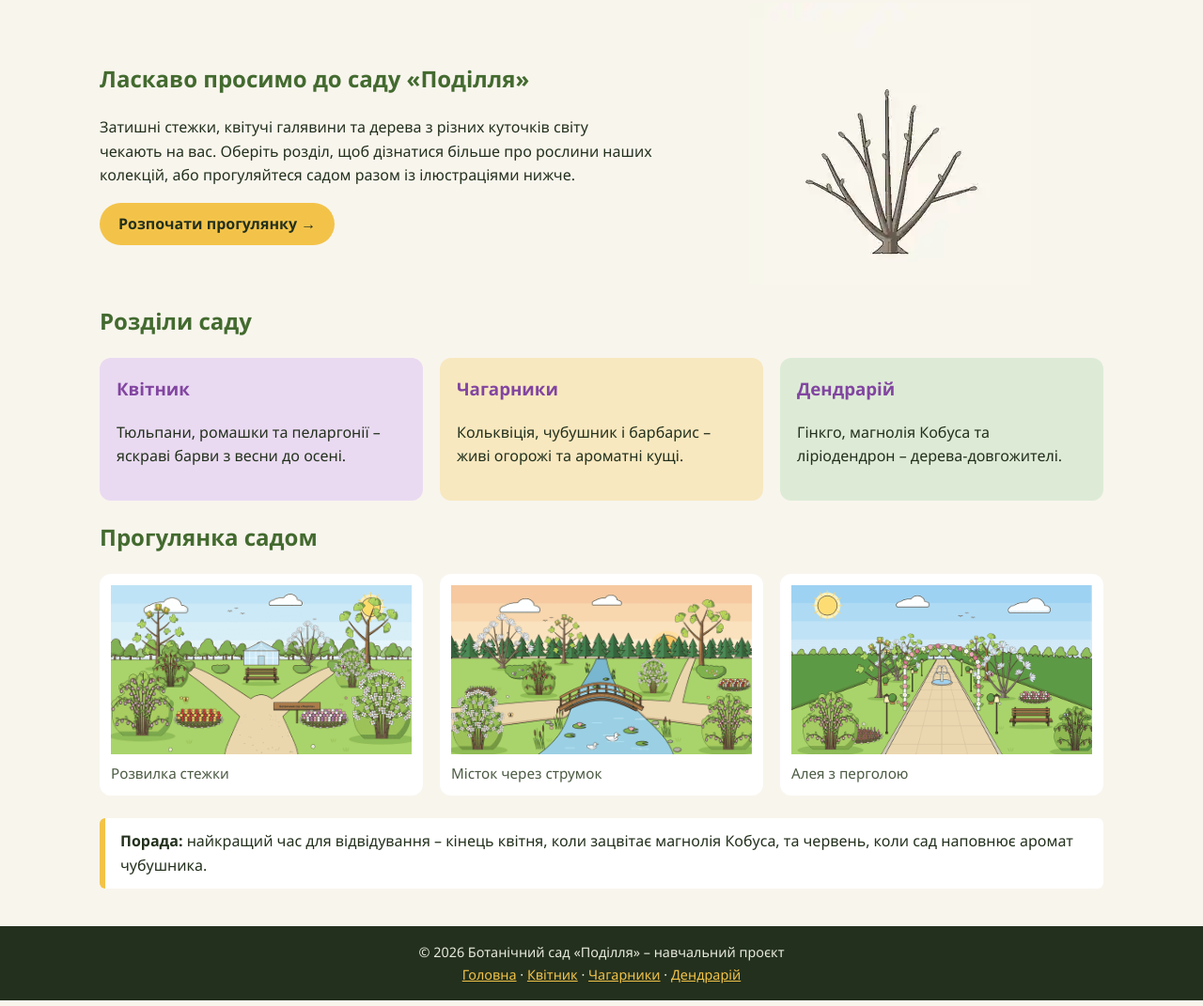
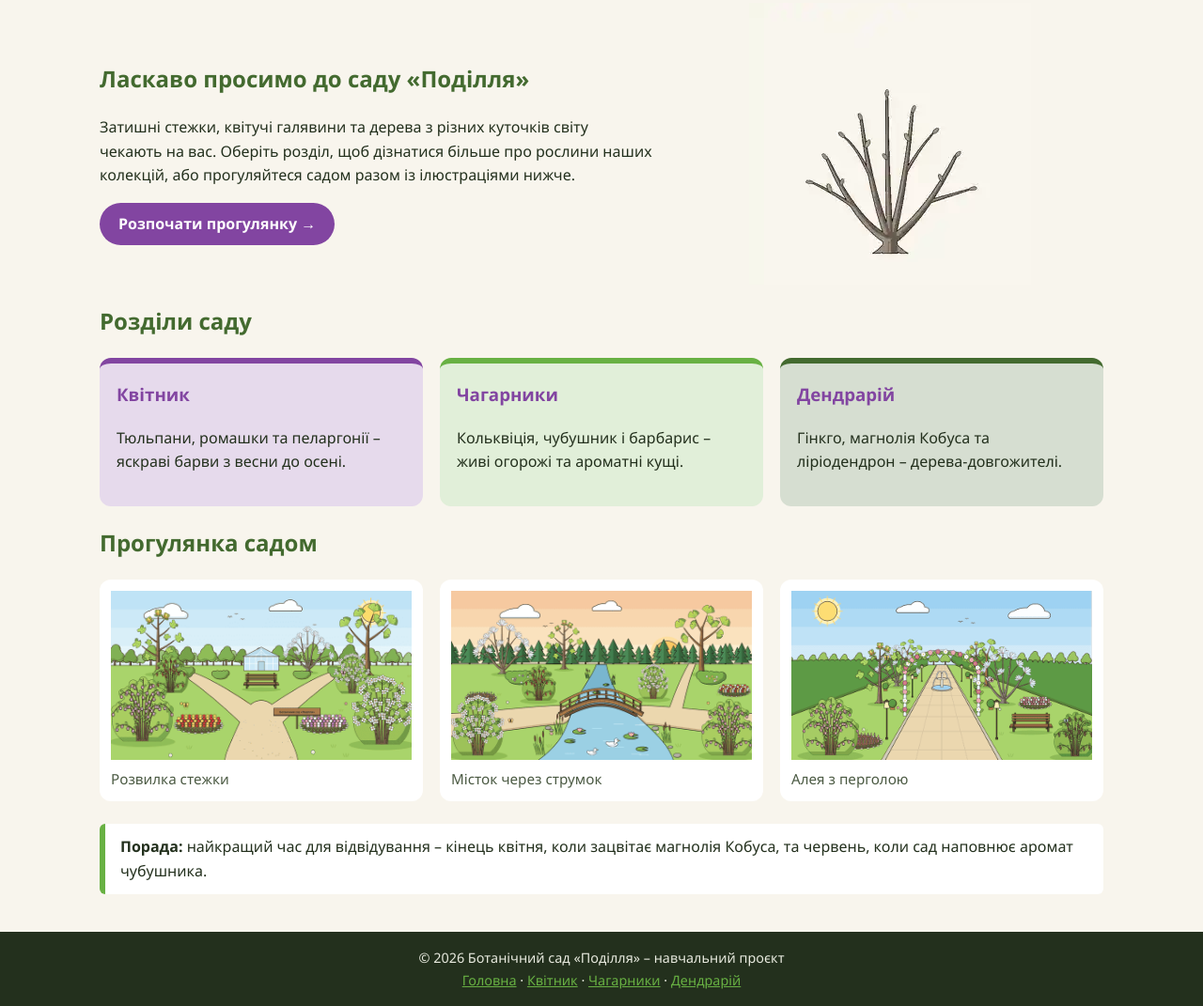
Before and after one commit to Tervild/Computer-graphics-course-work, a plain HTML site: page index.html in a window 1280 px wide. Shown: the part 93-1164 px from the top of the page at 94% size. Drawn offline with Linux system fonts and the light colour scheme.

Commit message:
Add files via upload

```diff
--- a/styles.css
+++ b/styles.css
@@ -2,36 +2,34 @@
   --green: #436A2F;
   --green-light: #68B143;
   --violet: #8245A1;
-  --yellow: #F3C349;
-  --blue: #345EB2;
   --bg: #F8F5ED;
   --text: #23301D;
-  --tint-trees: #DDEBD6;
-  --tint-flowers: #E9DAF1;
-  --tint-shrubs: #F8E8BF;
+  --tint-trees: #D6DED1;
+  --tint-flowers: #E6DAEC;
+  --tint-shrubs: #E1EFD9;
 }
 * { box-sizing: border-box; }
 body { margin: 0; font-family: "Segoe UI", Arial, sans-serif; background: var(--bg); color: var(--text); line-height: 1.6; }
-a { color: var(--blue); }
+a { color: var(--violet); }
 header { background: var(--green); color: #fff; }
 .bar { max-width: 1100px; margin: 0 auto; padding: 10px 16px; display: flex; align-items: center; justify-content: space-between; flex-wrap: wrap; gap: 10px; }
 .logo { display: flex; align-items: center; gap: 10px; color: #fff; text-decoration: none; font-weight: 700; font-size: 1.15rem; }
 .logo img { width: 52px; height: 52px; }
 nav a { color: #fff; text-decoration: none; padding: 6px 12px; border-radius: 6px; }
-nav a:hover, nav a.active { background: var(--green-light); }
+nav a:hover, nav a.active { background: var(--violet); }
 main { max-width: 1100px; margin: 0 auto; padding: 24px 16px 40px; }
 h1, h2 { color: var(--green); }
 .hero { display: grid; grid-template-columns: 1.3fr 1fr; gap: 24px; align-items: center; }
 .hero picture { justify-self: center; }
 .hero img { display: block; width: 100%; max-width: 340px; height: auto; }
-.btn { display: inline-block; background: var(--yellow); color: var(--text); font-weight: 700; padding: 10px 20px; border-radius: 24px; text-decoration: none; }
-.btn:hover { background: #e9b42c; }
+.btn { display: inline-block; background: var(--violet); color: #fff; font-weight: 700; padding: 10px 20px; border-radius: 24px; text-decoration: none; }
+.btn:hover { background: #6C3787; }
 .sections { display: grid; grid-template-columns: repeat(3, 1fr); gap: 18px; margin-top: 16px; }
 .card { border-radius: 12px; padding: 18px; text-decoration: none; color: var(--text); }
 .card h3 { margin-top: 0; color: var(--violet); }
-.flowers { background: var(--tint-flowers); }
-.shrubs { background: var(--tint-shrubs); }
-.trees { background: var(--tint-trees); }
+.flowers { background: var(--tint-flowers); border-top: 6px solid var(--violet); }
+.shrubs { background: var(--tint-shrubs); border-top: 6px solid var(--green-light); }
+.trees { background: var(--tint-trees); border-top: 6px solid var(--green); }
 .gallery { display: grid; grid-template-columns: repeat(3, 1fr); gap: 18px; }
 .gallery figure { margin: 0; background: #fff; border-radius: 12px; padding: 12px; }
 .gallery img { width: 100%; height: auto; }
@@ -39,9 +37,9 @@ figcaption { font-size: 0.95rem; color: #4b5a43; }
 .plant { display: grid; grid-template-columns: 220px 1fr; gap: 20px; align-items: center; background: #fff; border-radius: 12px; padding: 16px; margin-bottom: 18px; }
 .plant img { width: 100%; height: auto; max-height: 300px; object-fit: contain; }
 .plant h3 { margin: 0 0 6px; color: var(--violet); }
-.tip { border-left: 6px solid var(--yellow); background: #fff; padding: 12px 16px; border-radius: 6px; margin-top: 24px; }
+.tip { border-left: 6px solid var(--green-light); background: #fff; padding: 12px 16px; border-radius: 6px; margin-top: 24px; }
 footer { background: var(--text); color: #e8eadf; text-align: center; padding: 16px; font-size: 0.9rem; }
-footer a { color: var(--yellow); }
+footer a { color: var(--green-light); }
 @media (max-width: 760px) {
   .hero, .sections, .gallery, .plant { grid-template-columns: 1fr; }
 }
```
